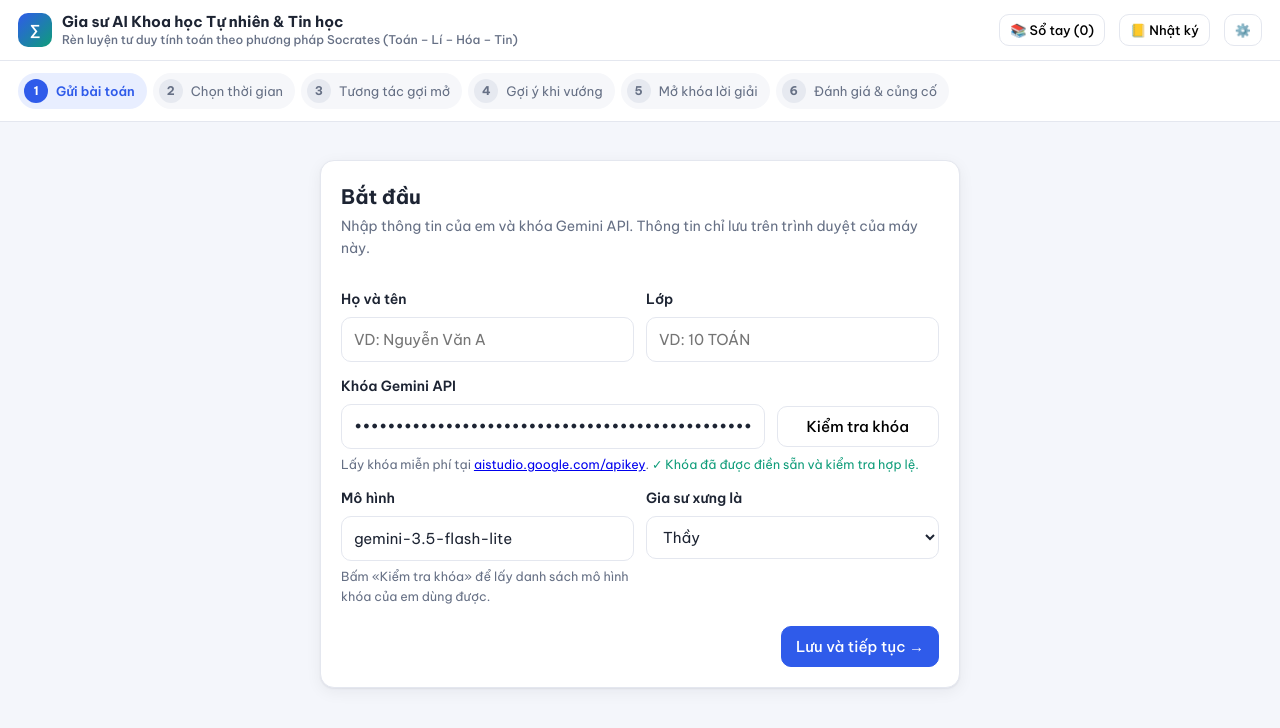
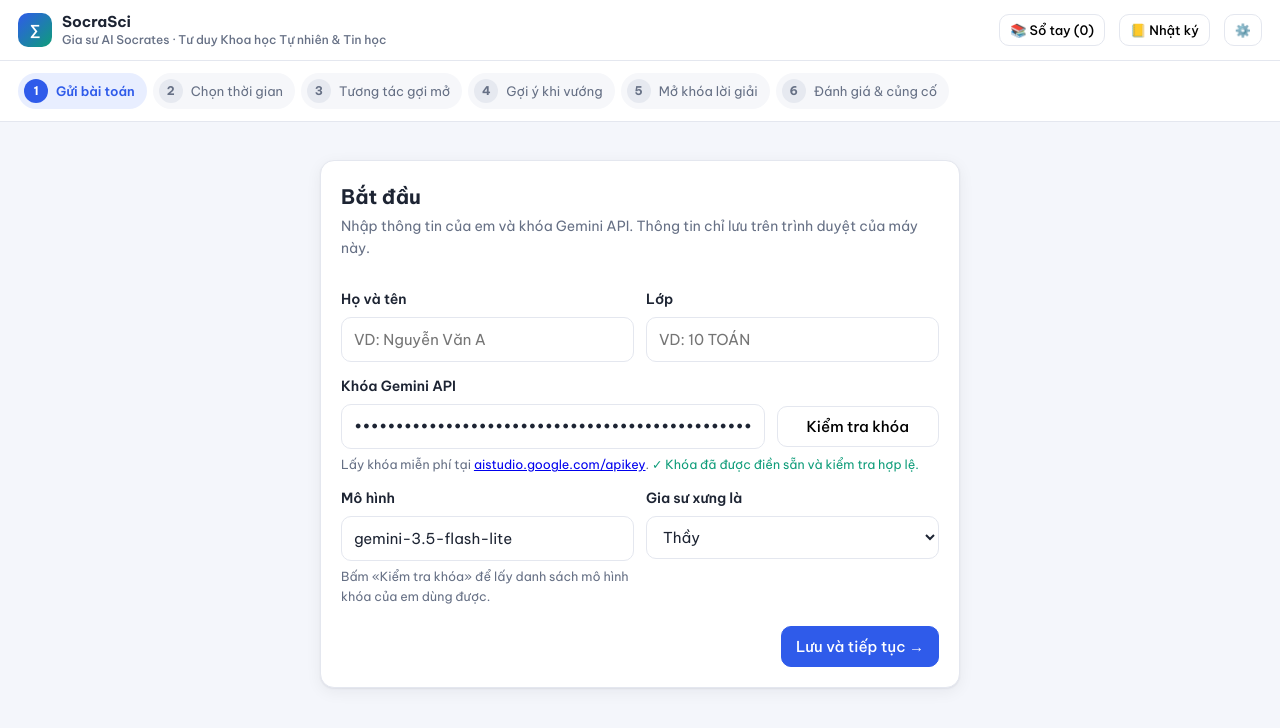
Before and after one commit to NguyenNhatThienQNU/gia-su-toan-tin, a plain HTML site: page gia-su-toan-tin.html in a window 1280 px wide. Drawn offline with nearby package versions, Linux system fonts and the light colour scheme.

Commit message:
Doi ten thuong hieu thanh SocraSci

```diff
--- a/gia-su-toan-tin.html
+++ b/gia-su-toan-tin.html
@@ -3,7 +3,7 @@
 <head>
 <meta charset="UTF-8">
 <meta name="viewport" content="width=device-width, initial-scale=1">
-<title>Gia sư AI Khoa học Tự nhiên & Tin học · Rèn tư duy cùng AI</title>
+<title>SocraSci · Gia sư AI Socrates Khoa học Tự nhiên & Tin học</title>
 <link rel="preconnect" href="https://fonts.googleapis.com">
 <link href="https://fonts.googleapis.com/css2?family=Be+Vietnam+Pro:wght@400;500;600;700&family=JetBrains+Mono:wght@400;600&display=swap" rel="stylesheet">
 <link rel="stylesheet" href="https://cdn.jsdelivr.net/npm/katex@0.16.11/dist/katex.min.css">
@@ -256,7 +256,7 @@ table.hist th{color:var(--muted);font-weight:600}
 <body>
 
 <header>
-  <div class="brand"><div class="logo">∑</div><div>Gia sư AI Khoa học Tự nhiên & Tin học<small>Rèn luyện tư duy tính toán theo phương pháp Socrates (Toán – Lí – Hóa – Tin)</small></div></div>
+  <div class="brand"><div class="logo">∑</div><div>SocraSci<small>Gia sư AI Socrates · Tư duy Khoa học Tự nhiên & Tin học</small></div></div>
   <div class="sp"></div>
   <div class="who" id="whoLabel"></div>
   <div class="timer hidden" id="timerPill">⏱ <span id="timerText">--:--</span></div>
```
Also changed, not shown: index.html (+2 -2 lines).
